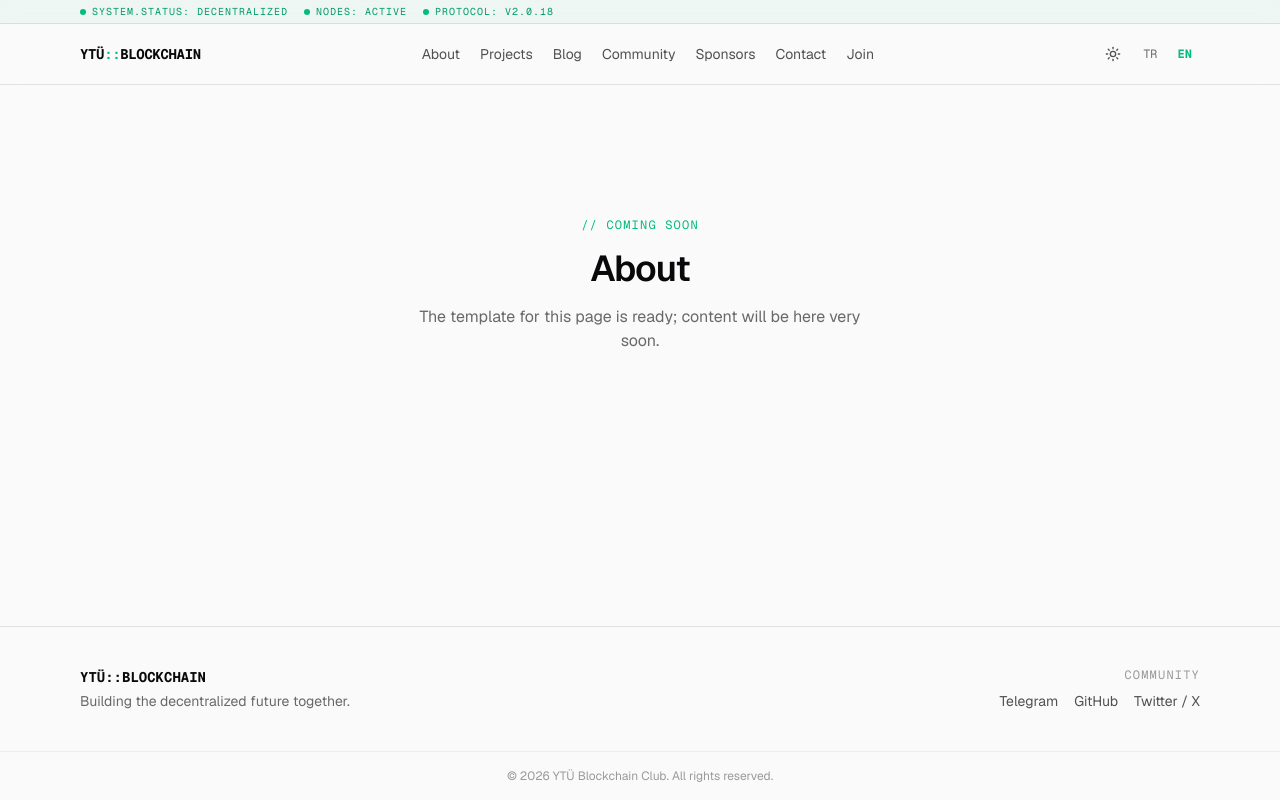
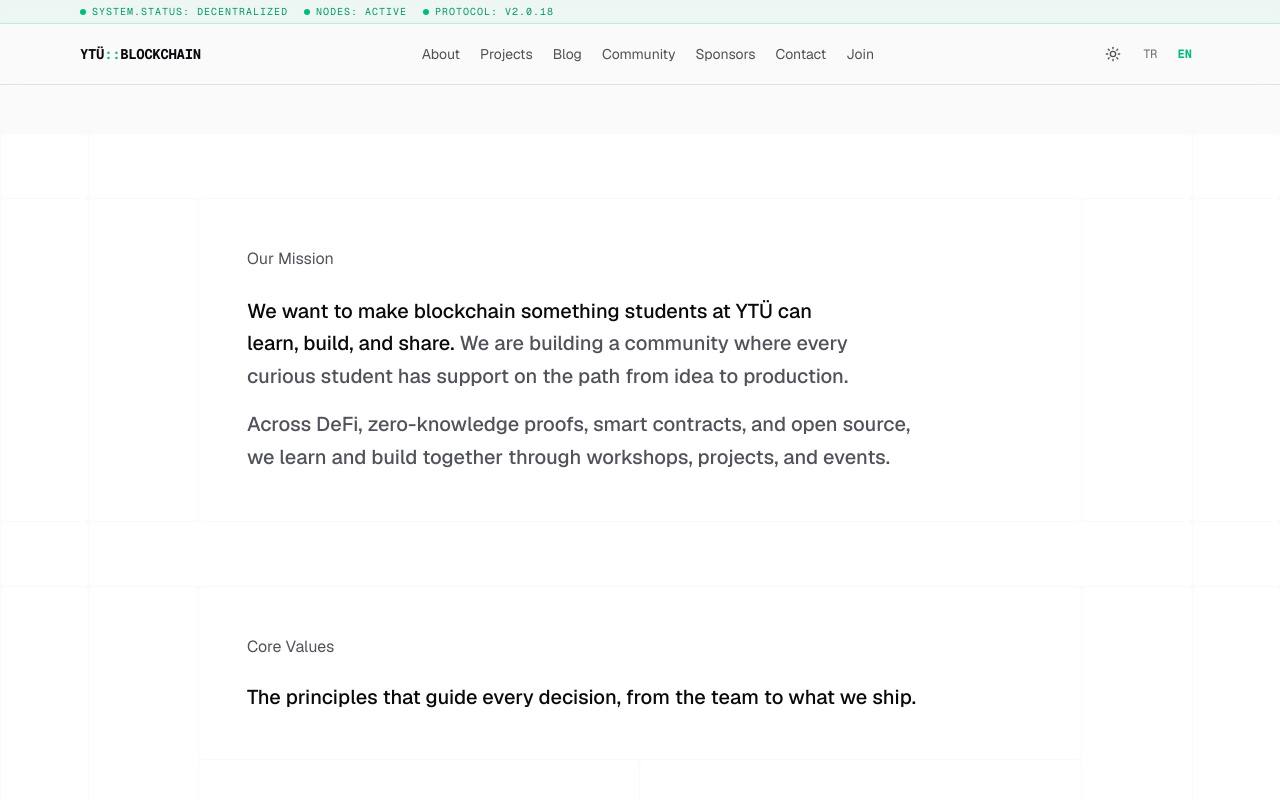
Before and after one commit to YTU-BLOCKCHAIN/ytu-blockchain-web, a Next.js app: page /en/about in a window 1280 px wide. Shown: the top 800 px of the page. Built offline with nearby package versions, Linux system fonts and the light colour scheme; no server answers.

Commit message:
feat(about): compose localized About page from sections

```diff
--- a/src/app/[locale]/about/page.tsx
+++ b/src/app/[locale]/about/page.tsx
@@ -2,7 +2,12 @@ import type { Metadata } from 'next';
 import type { Locale } from 'next-intl';
 import { getTranslations, setRequestLocale } from 'next-intl/server';
 
-import ComingSoon from '@/components/ComingSoon';
+import { CoreValuesSection } from '@/components/about/core-values-section';
+import { JoinSection } from '@/components/about/join-section';
+import { MissionSection } from '@/components/about/mission-section';
+import { SponsorsSection } from '@/components/about/sponsors-section';
+import { TeamSection } from '@/components/about/team-section';
+import { Separator } from '@/components/container';
 import { buildMetadata } from '@/lib/metadata';
 
 export async function generateMetadata({
@@ -28,6 +33,19 @@ export default async function AboutPage({
   const { locale } = await params;
   setRequestLocale(locale);
 
-  const t = await getTranslations('Nav');
-  return <ComingSoon title={t('about')} />;
+  return (
+    <div className="py-8 sm:py-12">
+      <Separator />
+      <MissionSection />
+      <Separator />
+      <CoreValuesSection />
+      <Separator />
+      <TeamSection />
+      <Separator />
+      <SponsorsSection />
+      <Separator />
+      <JoinSection />
+      <Separator />
+    </div>
+  );
 }
```
